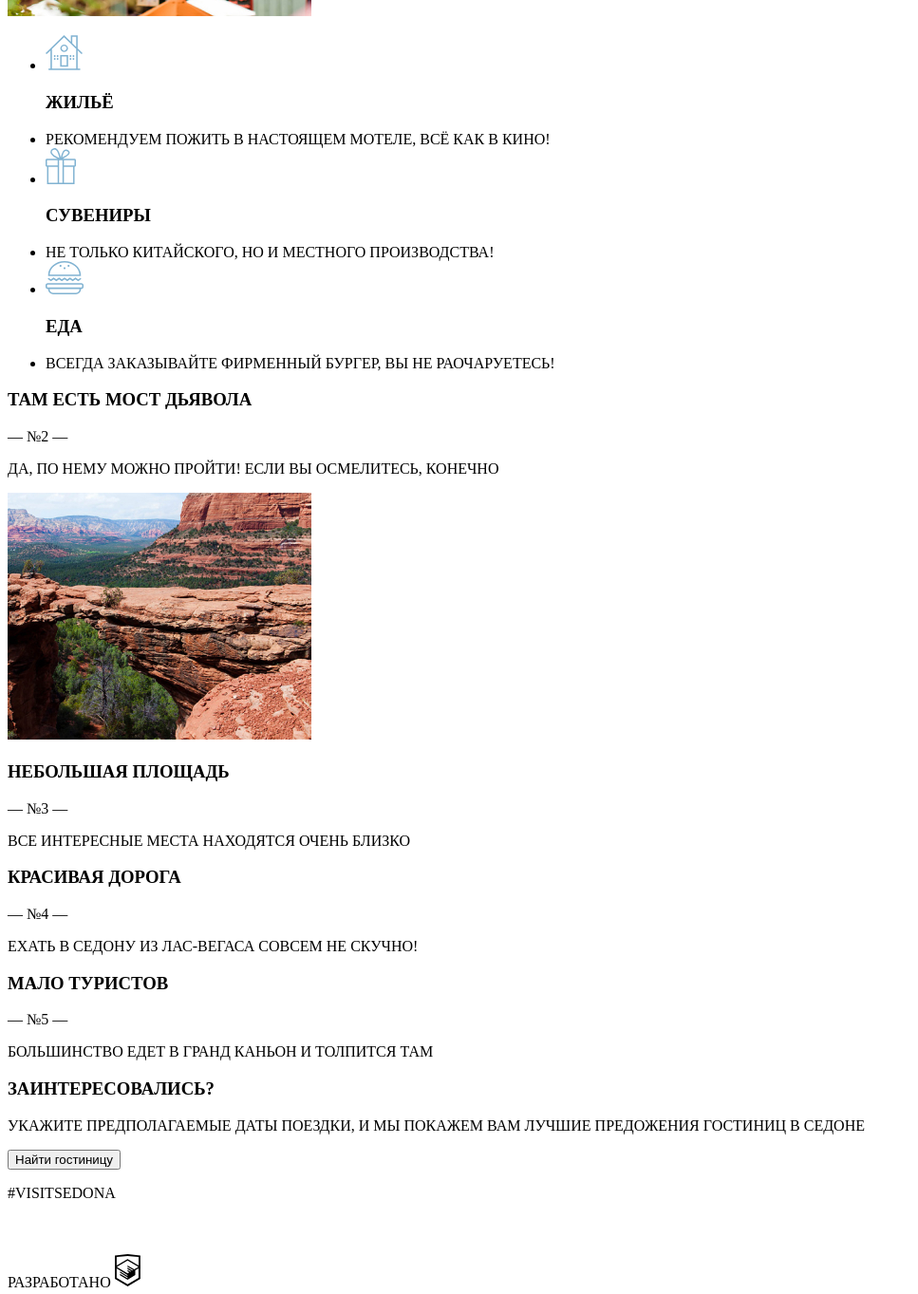
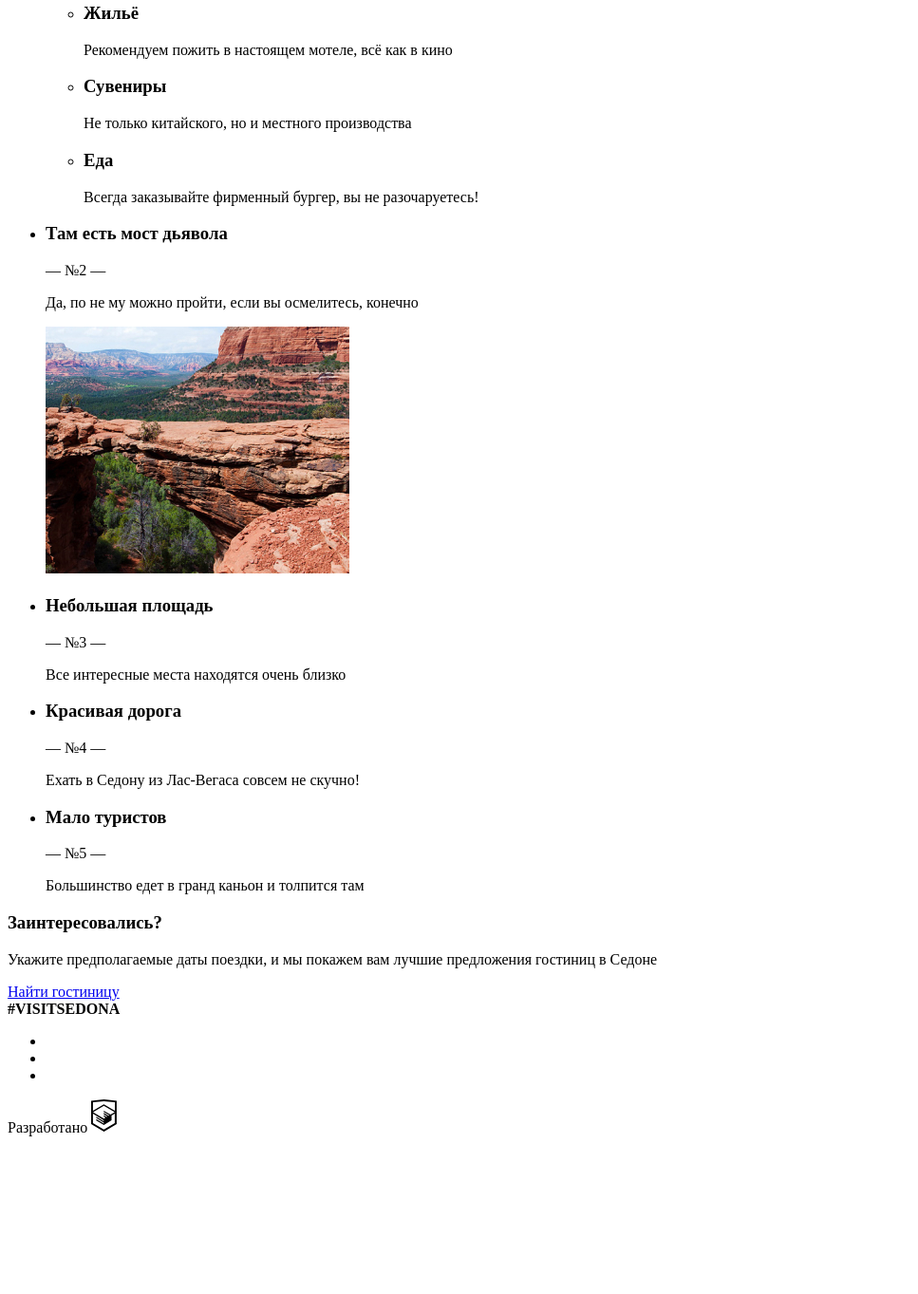
Before and after one commit to MrReedus/1755951-sedona-22, a website: page source/index.html in a window 1280 px wide. Shown: the part 710-2073 px from the top of the page at 95% size, without its empty margins (0-967 px from the left). After the commit the page ends 1923 px from the top, so only its background shows below. Drawn offline with Linux system fonts and the light colour scheme.

Commit message:
редактирует код разметки главнй страницы

```diff
--- a/source/index.html
+++ b/source/index.html
@@ -26,124 +26,108 @@
                         <a href="form.html">Форма отзыва</a>
                     </li>
                     <li class="site-list__item">
-                        <a href="#">HTML ACADEMY</a>
+                        <a href="#">html academy</a>
                     </li>
-
                 </ul>
-
-
             </div>
-
         </nav>
     </header>
     <main class="page-main">
         <div class="intro">
-            <h1 class="intro__title">СЕДОНА — НЕБОЛЬШОЙ ГОРОДОК В АРИЗОНЕ, ЗАСЛУЖИВАЮЩИЙ БОЛЬШЕГО!</h1>
+            <div class="intro__wrapper">
+                <h1 class="intro__title">Седона - небольшой городок в Аризоне, заслуживающий большего!</h1>
+                <p class="intro__subtitle">Рассмотрим 5 причин, по которым Седона круче, чем гранд каньон!</p>
+            </div>
         </div>
+
         <section class="reasons">
             <div class="reasons__wrapper">
-                <div class="reasons__caption">
+                <ul class="reasons__list">
+                    <li class="reasons__item reasons-list__item--color">
+                        <h3 class="reasons__title">Настоящий городок</h3>
+                        <p class="reasons__number"> — №1 — </p>
+                        <p class="reasons__description">Седона не атракцион для туристов, там ечет своя жизнь</p>
+                        <img class="reasons__image" src="img/photo-city.jpg" alt="Фотография мотеля">
+                        <ul class="reasons__advantages advantages-list">
+                            <li class="advantages-list__item ">
+                                <h3 class="advantages-list__title advantages-list__item--house">Жильё</h3>
+                                <p class="advantages-list__description">Рекомендуем пожить в настоящем мотеле, всё как в кино</p>
+                            </li>
+                            <li class="advantages-list__item advantages-list__item--souvenirs">
+                                <h3 class="advantages-list__title">Сувениры</h3>
+                                <p class="advantages-list__description">Не только китайского, но и местного производства</p>
+                            </li>
+                            <li class="advantages-list__item advantages-list__item--food">
+                                <h3 class="advantages-list__title">Еда</h3>
+                                <p class="advantages-list__description">Всегда заказывайте фирменный бургер, вы не разочаруетесь!</p>
+                            </li>
+                        </ul>
+                    </li>
+                    <li class="reasons__item reasons__item--color">
+                        <h3 class="reasons__title">Там есть мост дьявола</h3>
 
-                    <p>Рассмотрим 5 причин, по которым Седона круче, чем гранд каньон!</p>
-                </div>
+                        <p class="reasons__number"> — №2 — </p>
+                        <p class="reasons__description">Да, по не му можно пройти, если вы осмелитесь, конечно</p>
+                        <img class="reasons__image" src="img/photo-bridge.jpg" alt="фотография моста">
+                    </li>
+                    <li class="reasons__item">
+                        <h3 class="reasons__title">Небольшая площадь</h3>
+                        <p class="reasons__number"> — №3 — </p>
+                        <p class="reasons__description">Все интересные места находятся очень близко</p>
+                    </li>
+                    <li class="reasons__item">
+                        <h3 class="reasons__title">Красивая дорога</h3>
+                        <p class="reasons__number"> — №4 — </p>
+                        <p class="reasons__description ">Ехать в Седону из Лас-Вегаса совсем не скучно!</p>
+                    </li>
+                    <li class="reasons__item">
+                        <h3 class="reasons__title">Мало туристов</h3>
+                        <p class="reasons__number"> — №5 — </p>
+                        <p class="reasons__description ">Большинство едет в гранд каньон и толпится там</p>
+                    </li>
+                </ul>
+            </div>
+        </section>
 
-
-
-
-                <div class="reasons__item reasons-with-image1">
-                    <h3 class="reasons-with-image1__title">НАСТОЯЩИЙ ГОРОДОК</h3>
-                    <!-- ?????-->
-                    <p class="reasons-with-image1__number"> — №1 — </p>
-                    <p class="reasons-with-image1__description">СЕДОНА НЕ АТТРАКЦИОН ДЛЯ ТУРИСТОВ, ТАМ ТЕЧЕТ СВОЯ ЖИЗНЬ</p>
-                    <img class="reasons-with-image__reason1" src="img/photo-city.jpg" alt="Фотография мотеля">
-                </div>
-
-                <ul class="reasons-list">
-
-                    <li class="reasons-list__item ">
-                        <img class="reasons-list__image-house" src="img/icon-house.svg" alt="логотип дома">
-                        <h3 class="reasons-list_title">ЖИЛЬЁ</h3>
-
-                        <li class="reasons-list__description">РЕКОМЕНДУЕМ ПОЖИТЬ В НАСТОЯЩЕМ МОТЕЛЕ, ВСЁ КАК В КИНО!</li>
-
-                        <li class="reasons-list__item">
-                            <img class="reasons-list__image-gift" src="img/icon-gift.svg" alt="логотип подарка">
-                            <h3 class="reasons-list_title">СУВЕНИРЫ</h3>
-                            <li class="reasons-list__description">НЕ ТОЛЬКО КИТАЙСКОГО, НО И МЕСТНОГО ПРОИЗВОДСТВА!</li>
-                            <li class="reasons-list__item">
-                                <img class="reasons-list__image-food" src="img/icon-burger.svg" alt="логотип бургера">
-                                <h3 class="reasons-list_title">ЕДА</h3>
-                            </li>
-                            <li class="reasons-list__description">ВСЕГДА ЗАКАЗЫВАЙТЕ ФИРМЕННЫЙ БУРГЕР, ВЫ НЕ РАОЧАРУЕТЕСЬ!</li>
-                </ul>
-                <div class="reasons__item reasons-with-image2">
-                    <h3 class="reasons-with-image2__title">ТАМ ЕСТЬ МОСТ ДЬЯВОЛА</h3>
-                    <p class="reasons-with-image2__number"> — №2 — </p>
-                    <p class="reasons-with-image2__description">ДА, ПО НЕМУ МОЖНО ПРОЙТИ! ЕСЛИ ВЫ ОСМЕЛИТЕСЬ, КОНЕЧНО</p>
-                    <img src="img/photo-bridge.jpg" alt="фотография моста">
-                </div>
-
-                <div class="reasons__item">
-                    <h3 class="reasons__title">НЕБОЛЬШАЯ ПЛОЩАДЬ</h3>
-                    <p class="reasons__number"> — №3 — </p>
-                    <p class="reasons__description">ВСЕ ИНТЕРЕСНЫЕ МЕСТА НАХОДЯТСЯ ОЧЕНЬ БЛИЗКО</p>
-                </div>
-                <div class="reasons__item ">
-                    <h3 class="reasons__title">КРАСИВАЯ ДОРОГА</h3>
-                    <p class="reasons__number"> — №4 — </p>
-                    <p class="reasons__description ">ЕХАТЬ В СЕДОНУ ИЗ ЛАС-ВЕГАСА СОВСЕМ НЕ СКУЧНО!</p>
-                </div>
-                <div class="reasons__item">
-                    <h3 class="reasons__title">МАЛО ТУРИСТОВ</h3>
-                    <p class="reasons__number"> — №5 — </p>
-                    <p class="reasons__description ">БОЛЬШИНСТВО ЕДЕТ В ГРАНД КАНЬОН И ТОЛПИТСЯ ТАМ</p>
+        <section class="visit">
+            <div class="visit__wrapper">
+                <h3 class="visit__title">Заинтересовались?</h3>
+                <p class="visit__subtitle">Укажите предполагаемые даты поездки, и мы покажем вам лучшие предложения гостиниц в Седоне</p>
+                <a class="visit__link" href="visit.index"> Найти гостиницу</a>
+                <div class="visit__map">
+                    <script async src="https://api-maps.yandex.ru/services/constructor/1.0/js/?um=constructor%3A38e6469a2ad9ac375b62434f5b05f640a0e723436e04b31a0407e5b80d02612c&amp;width=320&amp;height=350&amp;lang=ru_RU&amp;scroll=true">
+                    </script>
                 </div>
             </div>
-        </section>
-        <section class="visit">
-            <div class="visit__wrapper">
-                <h3>ЗАИНТЕРЕСОВАЛИСЬ?</h3>
-                <p>УКАЖИТЕ ПРЕДПОЛАГАЕМЫЕ ДАТЫ ПОЕЗДКИ, И МЫ ПОКАЖЕМ ВАМ ЛУЧШИЕ ПРЕДОЖЕНИЯ ГОСТИНИЦ В СЕДОНЕ</p>
-                <form action="#" target="blank">
-                    <button class="visit__button" type="button"> Найти гостиницу</button>
-                </form>
-            </div>
-
         </section>
     </main>
 
     <footer class="page-footer">
-        <p class="page-footer__hashtag">#VISITSEDONA</p>
-        <div class="page-footer__icons footer-icons">
-            <a class="footer-icons__item">
-                <img src="img/icon-twitter.svg" alt="twitter logo">
-            </a>
-            <a class="footer-icons__item">
-                <img src="img/icon-facebook.svg" alt="facebook logo">
-            </a>
-            <a class="footer-icons__item">
-                <img src="img/icon-youtube.svg" alt="youtube logo">
+        <div class="page-footer__wrapper">
+            <div class="page-footer__social social">
+                <b class="social__hashtag">#VISITSEDONA</b>
+                <ul class="social__list">
+                    <li class="social__item">
+                        <a class="social__link social__link--twitter" href="https://twitter.com/htmlacademy_ru"></a>
+                    </li>
+                    <li class="social__item">
+                        <a class="social__link social__link--facebook" href="https://www.facebook.com/htmlacademy"></a>
+                    </li>
+                    <li class="social__item">
+                        <a class="social__link social__link--youtube" href="https://www.youtube.com/user/htmlacademyru"></a>
+                    </li>
+                </ul>
+            </div>
+            <div class="page-footer__copyright copyright">
 
-            </a>
+                <p class="copyright__text"> Разработано
+                    <a class="copyright__link" href="https://htmlacademy.ru/intensive/adaptive">
+                        <img class="copyright__logo" src="img/htmlacademylogo.svg" alt="htmlacademy logo">
+                    </a>
+                </p>
+            </div>
         </div>
-        <p class="page-footer__develop"> РАЗРАБОТАНО
-            <img src="img/htmlacademylogo.svg" alt="htmlacademy logo">
-        </p>
-
-
-
     </footer>
-
-
-
-
-
-
-
-
-
-
-
 </body>
 
 </html>
```
